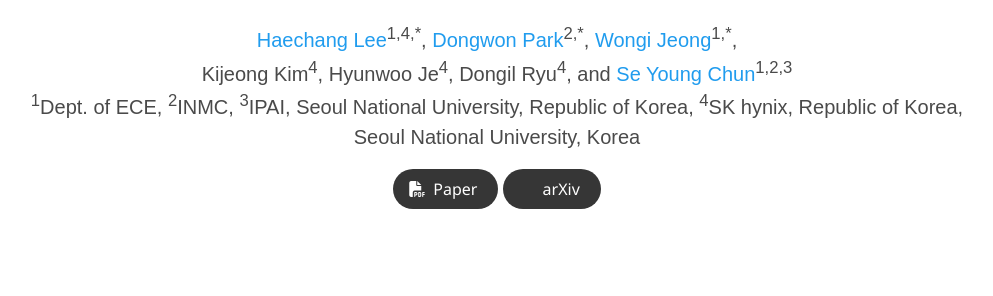
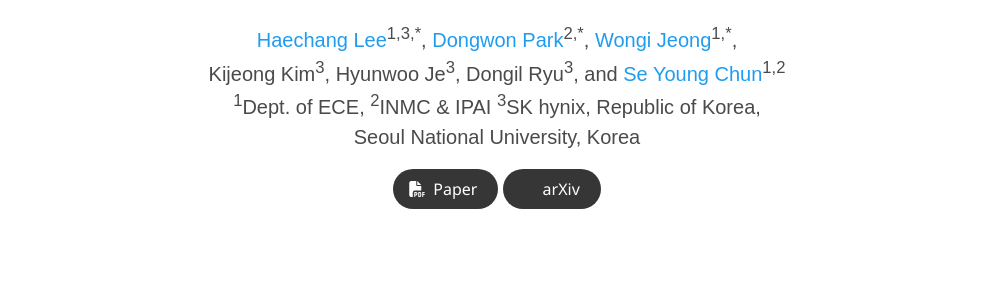
Before and after one commit to ignoww/KLAP_project, a plain HTML site: page index.html in a window 1280 px wide. Shown: the part 253-549 px from the top of the page, without its empty margins (143-1136 px from the left). Drawn offline with nearby package versions, Linux system fonts and the light colour scheme; some icons are missing; a web font is replaced by a local one.

Commit message:
Update index.html

```diff
--- a/index.html
+++ b/index.html
@@ -90,15 +90,15 @@
           <h2 class="title is-3 publication-venue">ICCV 2023</h2>
           <div class="is-size-5 publication-authors">
             <span class="author-block">
-              <a>Haechang Lee</a><sup>1,4,*</sup>,</span>
+              <a>Haechang Lee</a><sup>1,3,*</sup>,</span>
             <span class="author-block">
               <a>Dongwon Park</a><sup>2,*</sup>,</span>
             <span class="author-block">
               <a href="https://ignoww.github.io/">Wongi Jeong</a><sup>1,*</sup>,</span>
             <br>
-            Kijeong Kim<sup>4</sup>, Hyunwoo Je<sup>4</sup>, Dongil Ryu<sup>4</sup>, and
+            Kijeong Kim<sup>3</sup>, Hyunwoo Je<sup>3</sup>, Dongil Ryu<sup>3</sup>, and
             <span class="author-block">
-              <a href="https://icl.snu.ac.kr/pi">Se Young Chun</a><sup>1,2,3</sup></span>
+              <a href="https://icl.snu.ac.kr/pi">Se Young Chun</a><sup>1,2</sup></span>
           </div>
 
 
@@ -106,9 +106,8 @@
 
           <div class="is-size-5 publication-authors">
             <span class="author-block"><sup>1</sup>Dept. of ECE,</span>
-            <span class="author-block"><sup>2</sup>INMC, </span>
-            <span class="author-block"><sup>3</sup>IPAI, Seoul National University, Republic of Korea,</span>
-            <span class="author-block"><sup>4</sup>SK hynix, Republic of Korea,</span>
+            <span class="author-block"><sup>2</sup>INMC & IPAI </span>
+            <span class="author-block"><sup>3</sup>SK hynix, Republic of Korea,</span>
           </div>
           <div class="is-size-5 publication-authors">
             <span class="author-block">Seoul National University, Korea</span>
```
